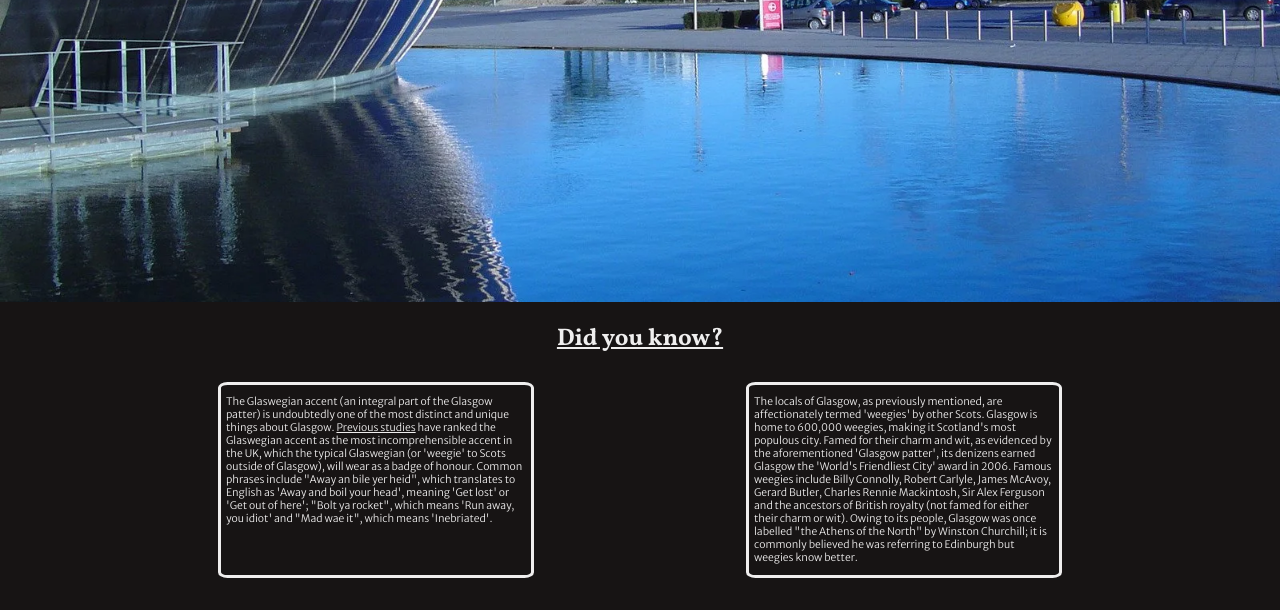
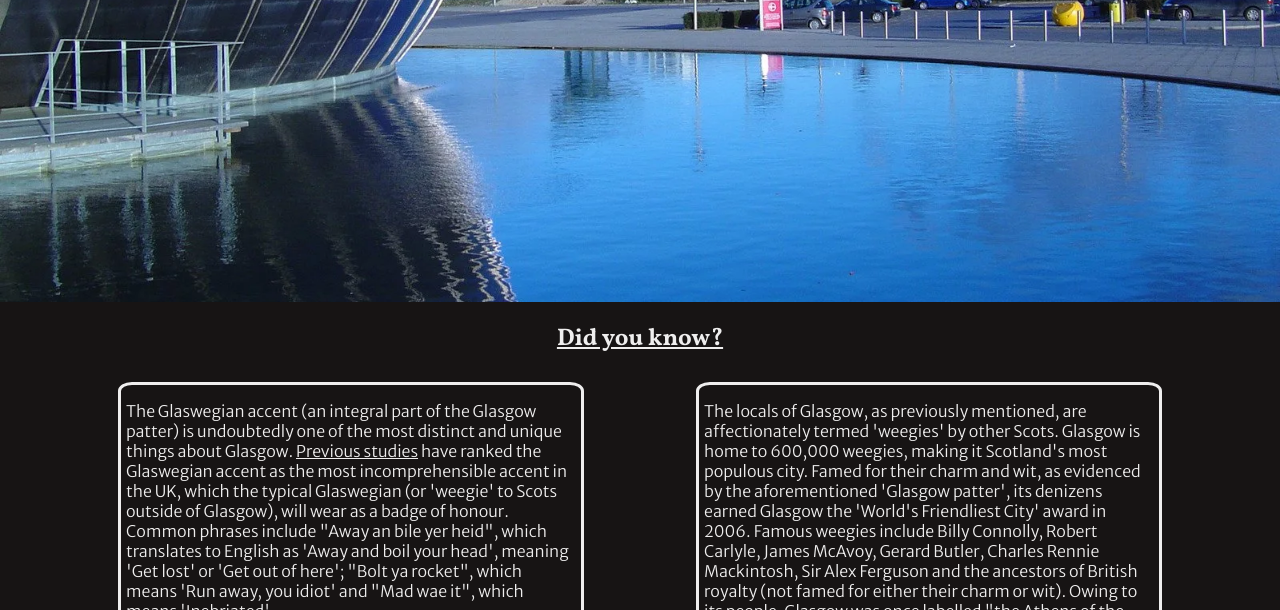
Before and after one commit to ebl138/visit-glasgow, a plain HTML site: page index.html in a window 1280 px wide. Shown: the part 448-1058 px from the top of the page. Drawn offline with Linux system fonts and the light colour scheme.

Commit message:
make Glasgow information blocks responsive for tablet, laptop and desktop screens

```diff
--- a/assets/css/style.css
+++ b/assets/css/style.css
@@ -212,6 +212,11 @@ footer > p {
         letter-spacing: 1px;
     }
 
+    /* Glasgow information section */
+    #accent, #locals {
+        font-size: 0.8rem;
+    }
+
     /* Footer styles */
     footer {
         /* Increase size of Favicon text and social media icons on larger screens */
@@ -243,7 +248,7 @@ footer > p {
         color: lightblue;
     }
 
-    /* Hero styles*/
+    /* Hero styles */
     #hero-cover {
         height: fit-content;
         width: fit-content;
@@ -252,4 +257,10 @@ footer > p {
     #hero-cover > h2 {
         font-size: 320%;
     }
+
+    /* Glasgow information section */
+    #accent, #locals {
+        font-size: 1rem;
+        max-width: 450px;
+    }
 }
```
